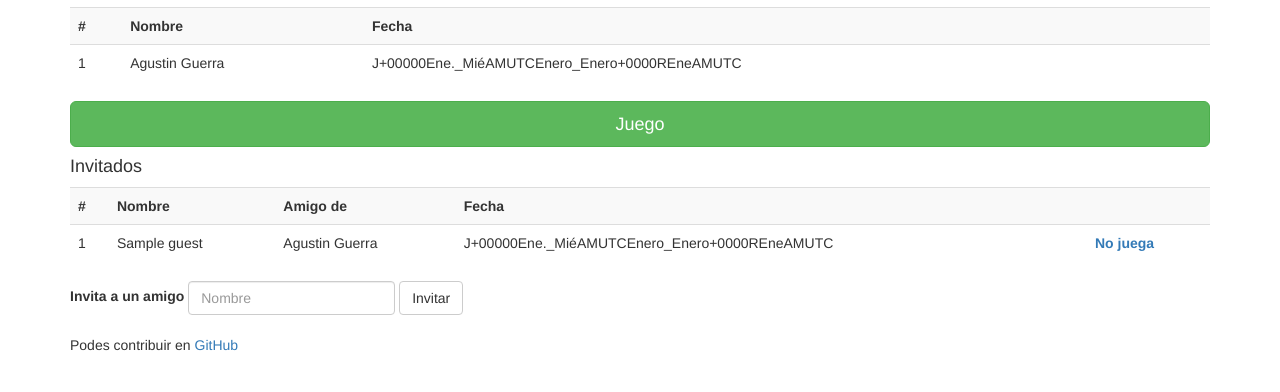
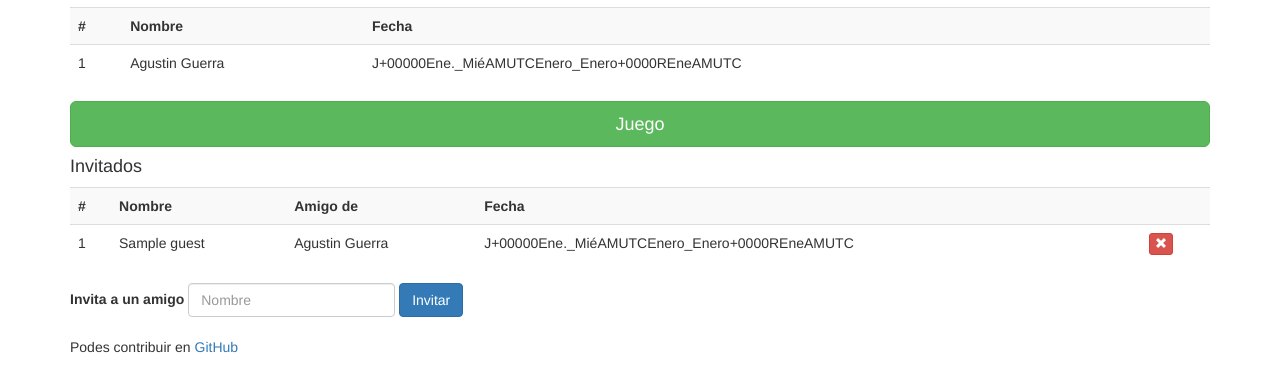
Before and after one commit to irodrigo17/futbol5-django, a Django app: template core/templates/core/match.html in a window 1280 px wide. Shown: the part 169-561 px from the top of the page. Run offline with Django 3.2, Linux system fonts and the light colour scheme; data comes from the database, SQL or seed files in the repository; tables that the repository leaves empty hold one stand-in row (values such as "Sample post"); the template is opened without the code that fills it: values that come from a table or form of the project are taken from there, most other values are stand-ins (such as "Sample title", 1, 10 or a date in 2020); some libraries are stand-ins or nearby versions.

Commit message:
Update match UI

```diff
--- a/core/templates/core/match.html
+++ b/core/templates/core/match.html
@@ -55,7 +55,9 @@
       <td>
         {% if guest.inviting_player == player %}
         {% url 'core:remove_guest' guest_id=guest.id as remove_guest_url %}
-        <a href="{{ remove_guest_url }}"><strong>No juega</strong></a>
+        <a href="{{ remove_guest_url }}" role="button" class="btn btn-xs btn-danger">
+          <span class="glyphicon glyphicon-remove" aria-hidden="true"></span>
+        </a>
         {% endif %}
       </td>
     </tr>
@@ -73,7 +75,7 @@
       <input id="guest_name_id" type="text" name="guest" maxlength="50" placeholder="Nombre" class="form-control"/>
       <input type="hidden" name="inviting_player" maxlength="50" value="{{ player.id }}" />
     </div>
-    <button type="submit" class="btn btn-default">Invitar</button>
+    <button type="submit" class="btn btn-primary">Invitar</button>
   </form>
 {% endif %}
 
```
